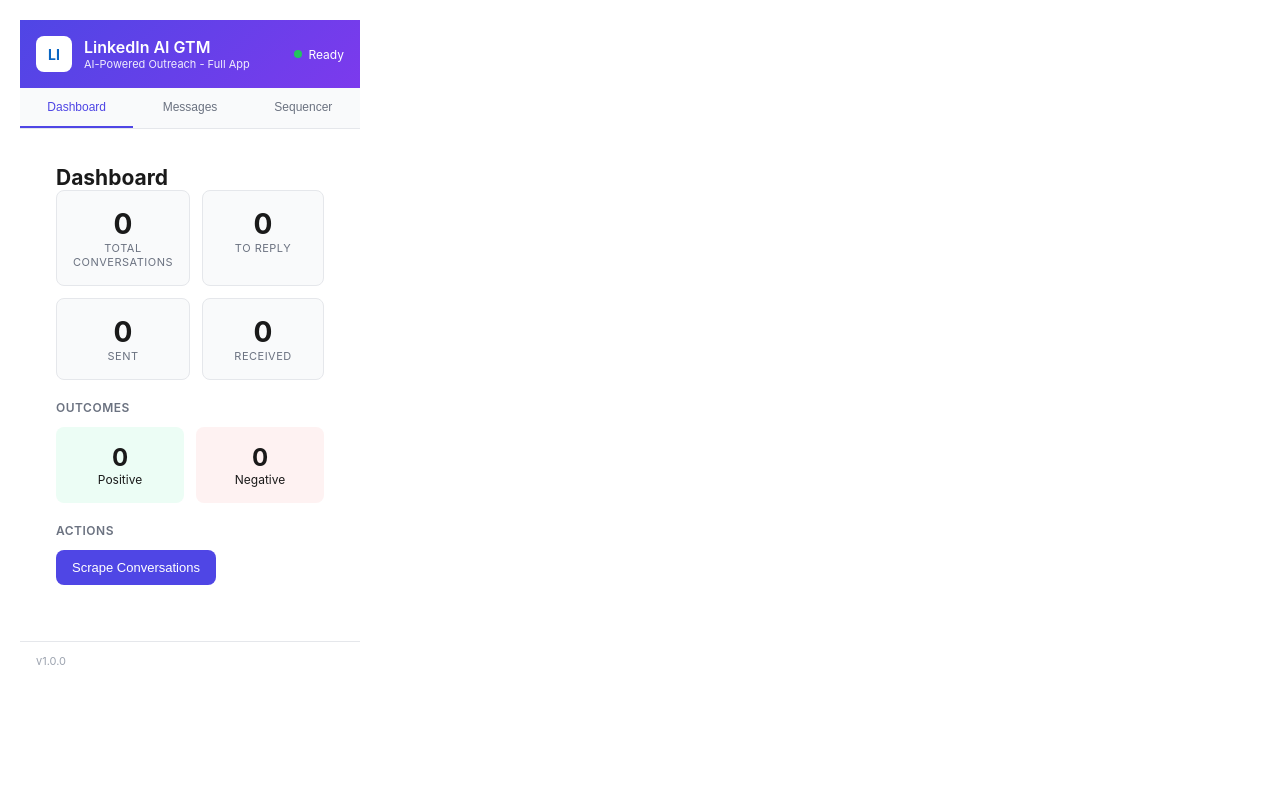
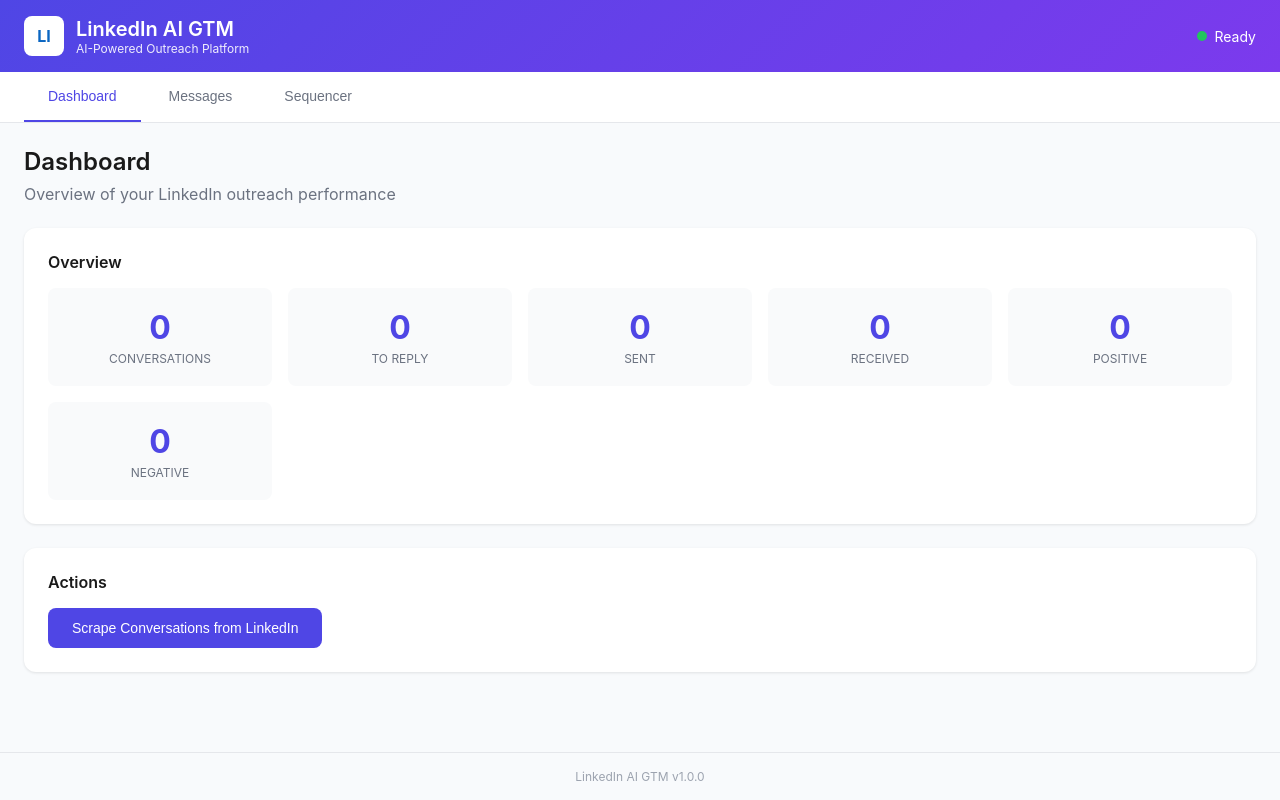
Before and after one commit to muditjai/linkedin-ai-gtm, a browser extension: page extension/src/fullpage.html in a window 1280 px wide. Both pictures are taken after a click on the button "Dashboard". Drawn offline with Linux system fonts and the light colour scheme; files that its build step writes are made by us from their sources.

Commit message:
Redesign as full page app with modern UI

```diff
--- a/extension/src/fullpage.html
+++ b/extension/src/fullpage.html
@@ -3,154 +3,156 @@
 <head>
   <meta charset="UTF-8">
   <meta name="viewport" content="width=device-width, initial-scale=1.0">
-  <title>LinkedIn AI GTM - Full App</title>
-  <link rel="stylesheet" href="popup.css">
+  <title>LinkedIn AI GTM</title>
   <style>
-    body {
-      min-height: 100vh;
-      padding: 20px;
-    }
-    #app {
-      max-width: 1200px;
-      margin: 0 auto;
-    }
-    .content {
-      min-height: 500px;
-    }
-    .tab-content {
-      display: none;
-      padding: 20px;
-    }
-    .tab-content.active {
-      display: block;
-    }
+    * { box-sizing: border-box; margin: 0; padding: 0; }
+    body { font-family: -apple-system, BlinkMacSystemFont, 'Segoe UI', sans-serif; background: #f8fafc; color: #1a1a1a; min-height: 100vh; }
+    .app { display: flex; flex-direction: column; min-height: 100vh; }
+    .header { background: linear-gradient(135deg, #4f46e5, #7c3aed); color: white; padding: 16px 24px; display: flex; justify-content: space-between; align-items: center; }
+    .header-logo { display: flex; align-items: center; gap: 12px; }
+    .logo-icon { width: 40px; height: 40px; background: white; color: #0a66c2; border-radius: 8px; display: flex; align-items: center; justify-content: center; font-weight: bold; font-size: 16px; }
+    .header h1 { font-size: 20px; font-weight: 600; }
+    .header p { font-size: 12px; opacity: 0.9; }
+    .header-status { display: flex; align-items: center; gap: 8px; font-size: 14px; }
+    .status-dot { width: 10px; height: 10px; background: #22c55e; border-radius: 50%; }
+    .nav { background: white; border-bottom: 1px solid #e5e7eb; padding: 0 24px; }
+    .nav-list { display: flex; gap: 4px; list-style: none; }
+    .nav-btn { padding: 16px 24px; background: none; border: none; border-bottom: 2px solid transparent; color: #6b7280; font-size: 14px; font-weight: 500; cursor: pointer; }
+    .nav-btn:hover { color: #4f46e5; }
+    .nav-btn.active { color: #4f46e5; border-bottom-color: #4f46e5; }
+    .main { flex: 1; padding: 24px; }
+    .page { display: none; }
+    .page.active { display: block; }
+    .page-header { margin-bottom: 24px; }
+    .page-title { font-size: 24px; font-weight: 600; margin-bottom: 8px; }
+    .page-desc { color: #6b7280; }
+    .card { background: white; border-radius: 12px; padding: 24px; margin-bottom: 24px; box-shadow: 0 1px 3px rgba(0,0,0,0.1); }
+    .card-title { font-size: 16px; font-weight: 600; margin-bottom: 16px; }
+    .stats-grid { display: grid; grid-template-columns: repeat(auto-fit, minmax(200px, 1fr)); gap: 16px; }
+    .stat-card { background: #f9fafb; border-radius: 8px; padding: 20px; text-align: center; }
+    .stat-value { font-size: 32px; font-weight: 700; color: #4f46e5; }
+    .stat-label { font-size: 12px; color: #6b7280; text-transform: uppercase; margin-top: 4px; }
+    .btn { padding: 12px 24px; border: none; border-radius: 8px; font-size: 14px; font-weight: 500; cursor: pointer; transition: all 0.2s; }
+    .btn-primary { background: #4f46e5; color: white; }
+    .btn-primary:hover { background: #4338ca; }
+    .btn-secondary { background: #f3f4f6; color: #374151; }
+    .btn-secondary:hover { background: #e5e7eb; }
+    .flex { display: flex; gap: 16px; }
+    .flex-1 { flex: 1; }
+    .sidebar { width: 300px; background: white; border-radius: 12px; overflow: hidden; box-shadow: 0 1px 3px rgba(0,0,0,0.1); }
+    .sidebar-header { padding: 16px; border-bottom: 1px solid #e5e7eb; font-weight: 600; }
+    .contact-item { display: flex; align-items: center; gap: 12px; padding: 12px 16px; border-bottom: 1px solid #f3f4f6; cursor: pointer; }
+    .contact-item:hover { background: #f9fafb; }
+    .contact-item.active { background: #4f46e5; color: white; }
+    .contact-avatar { width: 40px; height: 40px; background: #e5e7eb; border-radius: 50%; display: flex; align-items: center; justify-content: center; font-weight: 600; font-size: 14px; }
+    .contact-name { font-weight: 500; }
+    .contact-preview { font-size: 12px; color: #9ca3af; white-space: nowrap; overflow: hidden; text-overflow: ellipsis; }
+    .messages-area { flex: 1; background: white; border-radius: 12px; padding: 24px; box-shadow: 0 1px 3px rgba(0,0,0,0.1); }
+    .empty-state { display: flex; flex-direction: column; align-items: center; justify-content: center; height: 300px; color: #9ca3af; }
+    .seq-input { width: 100%; padding: 12px; border: 1px solid #e5e7eb; border-radius: 8px; font-size: 16px; margin-bottom: 16px; }
+    .seq-steps { display: flex; flex-direction: column; gap: 12px; }
+    .seq-step { display: flex; align-items: center; gap: 12px; padding: 16px; background: #f9fafb; border-radius: 8px; }
+    .seq-num { width: 32px; height: 32px; background: #4f46e5; color: white; border-radius: 50%; display: flex; align-items: center; justify-content: center; font-weight: 600; }
+    .seq-info { flex: 1; }
+    .seq-type { font-size: 12px; color: #6b7280; text-transform: uppercase; }
+    .seq-detail { font-weight: 500; }
+    .seq-actions { display: flex; gap: 12px; margin-top: 16px; }
+    .footer { padding: 16px 24px; border-top: 1px solid #e5e7eb; text-align: center; color: #9ca3af; font-size: 12px; }
   </style>
 </head>
 <body>
-  <div id="app">
-    <!-- Header -->
+  <div class="app">
     <header class="header">
       <div class="header-logo">
-        <span class="logo-icon">LI</span>
-        <div class="header-title">
+        <div class="logo-icon">LI</div>
+        <div>
           <h1>LinkedIn AI GTM</h1>
-          <p>AI-Powered Outreach - Full App</p>
+          <p>AI-Powered Outreach Platform</p>
         </div>
       </div>
       <div class="header-status">
-        <span id="statusIndicator" class="status-dot active"></span>
-        <span id="statusText">Ready</span>
+        <div class="status-dot"></div>
+        <span>Ready</span>
       </div>
     </header>
 
-    <!-- Navigation Tabs -->
-    <nav class="tabs">
-      <button class="tab active" data-tab="dashboard">
-        Dashboard
-      </button>
-      <button class="tab" data-tab="messages">
-        Messages
-      </button>
-      <button class="tab" data-tab="sequencer">
-        Sequencer
-      </button>
+    <nav class="nav">
+      <ul class="nav-list">
+        <li><button class="nav-btn active" data-page="dashboard">Dashboard</button></li>
+        <li><button class="nav-btn" data-page="messages">Messages</button></li>
+        <li><button class="nav-btn" data-page="sequencer">Sequencer</button></li>
+      </ul>
     </nav>
 
-    <!-- Tab Content -->
-    <main class="content">
-      <!-- Dashboard Tab -->
-      <section id="dashboard-tab" class="tab-content active">
-        <h2>Dashboard</h2>
-        <div class="stats-grid">
-          <div class="stat-card">
-            <div class="stat-value" id="statConversations">0</div>
-            <div class="stat-label">Total Conversations</div>
-          </div>
-          <div class="stat-card">
-            <div class="stat-value" id="statToReply">0</div>
-            <div class="stat-label">To Reply</div>
-          </div>
-          <div class="stat-card">
-            <div class="stat-value" id="statSent">0</div>
-            <div class="stat-label">Sent</div>
-          </div>
-          <div class="stat-card">
-            <div class="stat-value" id="statReceived">0</div>
-            <div class="stat-label">Received</div>
+    <main class="main">
+      <!-- Dashboard -->
+      <div id="page-dashboard" class="page active">
+        <div class="page-header">
+          <h2 class="page-title">Dashboard</h2>
+          <p class="page-desc">Overview of your LinkedIn outreach performance</p>
+        </div>
+
+        <div class="card">
+          <h3 class="card-title">Overview</h3>
+          <div class="stats-grid">
+            <div class="stat-card"><div class="stat-value" id="statConversations">0</div><div class="stat-label">Conversations</div></div>
+            <div class="stat-card"><div class="stat-value" id="statToReply">0</div><div class="stat-label">To Reply</div></div>
+            <div class="stat-card"><div class="stat-value" id="statSent">0</div><div class="stat-label">Sent</div></div>
+            <div class="stat-card"><div class="stat-value" id="statReceived">0</div><div class="stat-label">Received</div></div>
+            <div class="stat-card"><div class="stat-value" id="statPositive">0</div><div class="stat-label">Positive</div></div>
+            <div class="stat-card"><div class="stat-value" id="statNegative">0</div><div class="stat-label">Negative</div></div>
           </div>
         </div>
 
-        <div class="section">
-          <h3 class="section-title">Outcomes</h3>
-          <div class="stats-row">
-            <div class="outcome-card positive">
-              <span class="outcome-value" id="statPositive">0</span>
-              <span class="outcome-label">Positive</span>
-            </div>
-            <div class="outcome-card negative">
-              <span class="outcome-value" id="statNegative">0</span>
-              <span class="outcome-label">Negative</span>
-            </div>
+        <div class="card">
+          <h3 class="card-title">Actions</h3>
+          <button id="btnScrape" class="btn btn-primary">Scrape Conversations from LinkedIn</button>
+        </div>
+      </div>
+
+      <!-- Messages -->
+      <div id="page-messages" class="page">
+        <div class="page-header">
+          <h2 class="page-title">Messages</h2>
+          <p class="page-desc">View and manage your LinkedIn conversations</p>
+        </div>
+
+        <div class="flex">
+          <div class="sidebar">
+            <div class="sidebar-header">Conversations</div>
+            <div id="contactsList"><div class="empty-state"><p>No conversations</p></div></div>
+          </div>
+          <div class="messages-area">
+            <div id="conversationView"><div class="empty-state"><p>Select a conversation</p></div></div>
           </div>
         </div>
+      </div>
 
-        <div class="section">
-          <h3 class="section-title">Actions</h3>
-          <button id="btnScrape" class="btn btn-primary">
-            Scrape Conversations
-          </button>
+      <!-- Sequencer -->
+      <div id="page-sequencer" class="page">
+        <div class="page-header">
+          <h2 class="page-title">Sequencer</h2>
+          <p class="page-desc">Create automated outreach sequences</p>
         </div>
-      </section>
 
-      <!-- Messages Tab -->
-      <section id="messages-tab" class="tab-content">
-        <h2>Messages</h2>
-        <div class="messages-container" style="height: 600px;">
-          <div class="contacts-list" id="contactsList">
-            <div class="empty-state">
-              <p>No conversations loaded</p>
-              <p class="hint">Scrape conversations from the Dashboard</p>
-            </div>
-          </div>
-          <div class="conversation-view" id="conversationView">
-            <div class="empty-state">
-              <p>Select a conversation</p>
-            </div>
+        <div class="card">
+          <h3 class="card-title">Sequence Settings</h3>
+          <input type="text" id="sequencerName" class="seq-input" placeholder="Sequence Name" value="Default Outreach">
+          <div id="sequencerSteps" class="seq-steps"></div>
+          <div class="seq-actions">
+            <button id="btnAddStep" class="btn btn-secondary">+ Add Step</button>
+            <button id="btnSaveSequencer" class="btn btn-secondary">Save</button>
+            <button id="btnExecute" class="btn btn-primary">Execute Sequence</button>
           </div>
         </div>
-      </section>
-
-      <!-- Sequencer Tab -->
-      <section id="sequencer-tab" class="tab-content">
-        <h2>Sequencer</h2>
-        <div class="sequencer-container">
-          <div class="sequencer-header">
-            <input type="text" id="sequencerName" class="sequencer-name"
-                   placeholder="Sequence Name" value="Default Outreach Sequence">
-            <button id="btnSaveSequencer" class="btn btn-secondary">Save</button>
-          </div>
-
-          <div class="sequencer-steps" id="sequencerSteps">
-          </div>
-
-          <div class="sequencer-actions">
-            <button id="btnAddStep" class="btn btn-secondary">
-              + Add Step
-            </button>
-            <button id="btnExecute" class="btn btn-primary">
-              Execute Sequence
-            </button>
-          </div>
-        </div>
-      </section>
+      </div>
     </main>
 
-    <!-- Footer -->
     <footer class="footer">
-      <span class="version">v1.0.0</span>
+      LinkedIn AI GTM v1.0.0
     </footer>
   </div>
 
-  <script type="module" src="fullpage.js"></script>
+  <script src="fullpage.js"></script>
 </body>
 </html>
--- a/extension/src/fullpage.js
+++ b/extension/src/fullpage.js
@@ -16,18 +16,17 @@ async function sendMessage(type, data = {}) {
 
 document.addEventListener('DOMContentLoaded', async () => {
   console.log('[FullPage] Starting...');
-  setupTabs();
+  setupNav();
   setupButtons();
   await Promise.all([loadDashboard(), loadSequencer(), loadConversations()]);
 });
 
-function setupTabs() {
-  document.querySelectorAll('.tab').forEach(tab => {
-    tab.addEventListener('click', () => {
-      const name = tab.getAttribute('data-tab');
-      if (!name) return;
-      document.querySelectorAll('.tab').forEach(t => t.classList.toggle('active', t.getAttribute('data-tab') === name));
-      document.querySelectorAll('.tab-content').forEach(c => c.classList.toggle('active', c.id === name + '-tab'));
+function setupNav() {
+  document.querySelectorAll('.nav-btn').forEach(btn => {
+    btn.addEventListener('click', () => {
+      const page = btn.getAttribute('data-page');
+      document.querySelectorAll('.nav-btn').forEach(b => b.classList.toggle('active', b === btn));
+      document.querySelectorAll('.page').forEach(p => p.classList.toggle('active', p.id === 'page-' + page));
     });
   });
 }
@@ -36,7 +35,7 @@ function setupButtons() {
   document.getElementById('btnScrape')?.addEventListener('click', handleScrape);
   document.getElementById('btnSaveSequencer')?.addEventListener('click', handleSave);
   document.getElementById('btnAddStep')?.addEventListener('click', handleAddStep);
-  document.getElementById('btnExecute')?.addEventListener('click', () => alert('Phase 2'));
+  document.getElementById('btnExecute')?.addEventListener('click', () => alert('Phase 2 feature'));
 }
 
 async function handleScrape() {
@@ -62,12 +61,13 @@ async function loadDashboard() {
 }
 
 function renderDashboard(d) {
-  const s = (id, v) => { const e = document.getElementById(id); if (e) e.textContent = String(v); };
-  s('statConversations', d.totalConversations); s('statToReply', d.messagesToReply);
-  s('statSent', d.sentMessages); s('statReceived', d.receivedMessages);
-  s('statPositive', d.positiveOutcomes); s('statNegative', d.negativeOutcomes);
-  const t = document.getElementById('lastScrapeTime');
-  if (t) t.textContent = d.lastScrapeTime ? new Date(d.lastScrapeTime).toLocaleString() : 'Never';
+  const s = (id, v) => { const e = document.getElementById(id); if (e) e.textContent = v; };
+  s('statConversations', d.totalConversations);
+  s('statToReply', d.messagesToReply);
+  s('statSent', d.sentMessages);
+  s('statReceived', d.receivedMessages);
+  s('statPositive', d.positiveOutcomes);
+  s('statNegative', d.negativeOutcomes);
 }
 
 async function loadSequencer() {
@@ -82,7 +82,7 @@ function renderSequencer(s) {
   if (ni) ni.value = s.name;
   const c = document.getElementById('sequencerSteps');
   if (c) c.innerHTML = s.steps.map((step, i) =>
-    '<div class="sequencer-step"><span class="step-number">' + (i+1) + '</span><div class="step-content"><div class="step-type">' + step.type + '</div><div class="step-detail">' + (step.content || step.prompt || 'Wait ' + step.duration + ' days') + '</div></div></div>'
+    '<div class="seq-step"><span class="seq-num">' + (i+1) + '</span><div class="seq-info"><div class="seq-type">' + step.type + '</div><div class="seq-detail">' + (step.content || step.prompt || 'Wait ' + step.duration + ' days') + '</div></div></div>'
   ).join('');
 }
 
@@ -112,7 +112,7 @@ function renderContacts() {
   if (!c) return;
   if (!state.conversations.length) { c.innerHTML = '<div class="empty-state"><p>No conversations</p></div>'; return; }
   c.innerHTML = state.conversations.map((conv, i) =>
-    '<div class="contact-item" data-index="' + i + '"><div class="contact-avatar">' + conv.name.split(' ').map(n => n[0]).join('').slice(0, 2).toUpperCase() + '</div><div class="contact-name">' + conv.name + '</div></div>'
+    '<div class="contact-item" data-index="' + i + '"><div class="contact-avatar">' + getInitials(conv.name) + '</div><div><div class="contact-name">' + conv.name + '</div><div class="contact-preview">' + (conv.preview || '') + '</div></div></div>'
   ).join('');
   c.querySelectorAll('.contact-item').forEach(item => {
     item.addEventListener('click', () => selectConversation(parseInt(item.getAttribute('data-index') || '0')));
@@ -124,5 +124,9 @@ function selectConversation(i) {
   document.querySelectorAll('.contact-item').forEach((item, idx) => item.classList.toggle('active', idx === i));
   const conv = state.activeConversation;
   const v = document.getElementById('conversationView');
-  if (v && conv) v.innerHTML = '<div class="conversation-header"><div class="contact-avatar">' + conv.name.split(' ').map(n => n[0]).join('').slice(0, 2).toUpperCase() + '</div><div class="contact-info"><div class="contact-name">' + conv.name + '</div><div class="conversation-time">' + conv.time + '</div></div></div><div class="conversation-messages"><div class="message-preview">' + (conv.preview || 'No messages') + '</div></div>';
+  if (v && conv) v.innerHTML = '<h3>' + conv.name + '</h3><p>' + (conv.preview || 'No messages') + '</p>';
 }
+
+function getInitials(name) {
+  return name.split(' ').map(n => n[0]).join('').slice(0, 2).toUpperCase();
+}
```
Also changed, not shown: extension/src/background.ts (+20 -34 lines).
